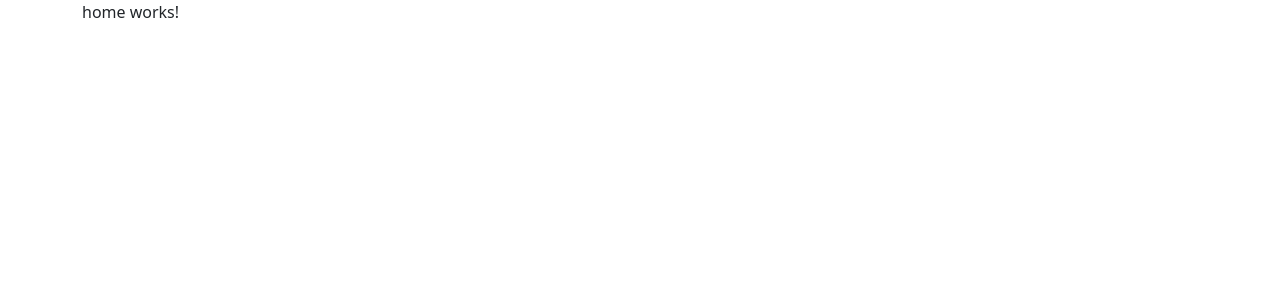
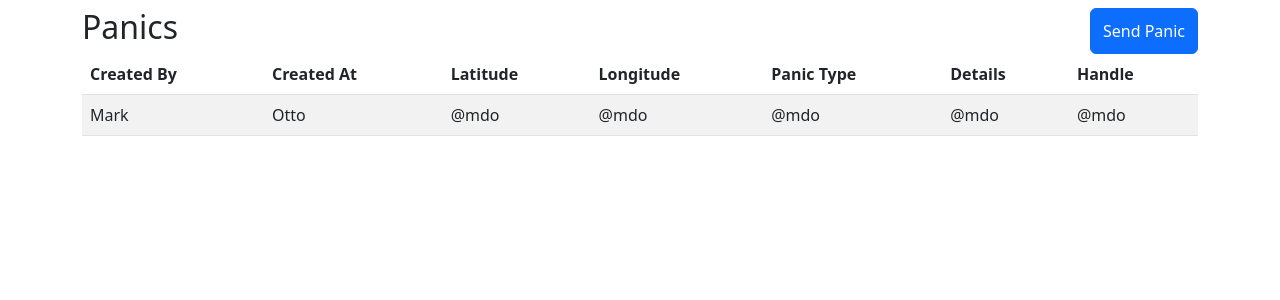
Before and after one commit to innoflash/fsbx-fe, an Angular app: page /#/panics in a window 1280 px wide. Shown: the top 300 px of the page. Built offline with nearby package versions, Linux system fonts and the light colour scheme; sample sign-in values are in the browser's storage.

Commit message:
wip: panics listing

```diff
--- a/src/app/panics/home/home.component.html
+++ b/src/app/panics/home/home.component.html
@@ -1 +1,30 @@
-<p>home works!</p>
+<div class="d-flex flex-row justify-content-between mt-2">
+    <h2>Panics</h2>
+    <button class="btn btn-primary">
+        Send Panic
+    </button>
+</div>
+<table class="table table-striped">
+    <thead>
+    <tr>
+        <th scope="col">Created By</th>
+        <th scope="col">Created At</th>
+        <th scope="col">Latitude</th>
+        <th scope="col">Longitude</th>
+        <th scope="col">Panic Type</th>
+        <th scope="col">Details</th>
+        <th scope="col">Handle</th>
+    </tr>
+    </thead>
+    <tbody>
+    <tr>
+        <td>Mark</td>
+        <td>Otto</td>
+        <td>@mdo</td>
+        <td>@mdo</td>
+        <td>@mdo</td>
+        <td>@mdo</td>
+        <td>@mdo</td>
+    </tr>
+    </tbody>
+</table>
--- a/src/app/panics/panics.module.ts
+++ b/src/app/panics/panics.module.ts
@@ -3,11 +3,13 @@ import { CommonModule } from '@angular/common';
 
 import { PanicsRoutingModule } from './panics-routing.module';
 import { HomeComponent } from './home/home.component';
+import { SendComponent } from './send/send.component';
 
 
 @NgModule({
   declarations: [
-    HomeComponent
+    HomeComponent,
+    SendComponent
   ],
   imports: [
     CommonModule,
--- /dev/null
+++ b/src/app/panics/send/send.component.html
@@ -0,0 +1 @@
+<p>send works!</p>
--- /dev/null
+++ b/src/app/panics/send/send.component.ts
@@ -0,0 +1,16 @@
+import { Component, OnInit } from '@angular/core';
+
+@Component({
+  selector: 'app-send',
+  templateUrl: './send.component.html',
+  styles: [
+  ]
+})
+export class SendComponent implements OnInit {
+
+  constructor() { }
+
+  ngOnInit(): void {
+  }
+
+}
```
Also changed, not shown: src/app/panics/panics-routing.module.ts (+10 -1 lines).
